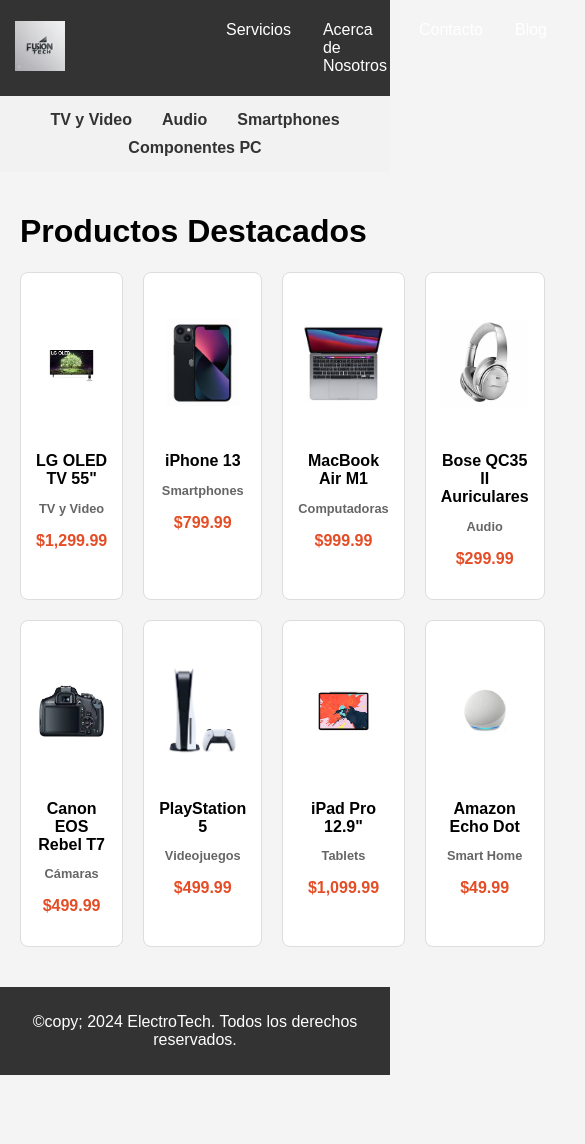
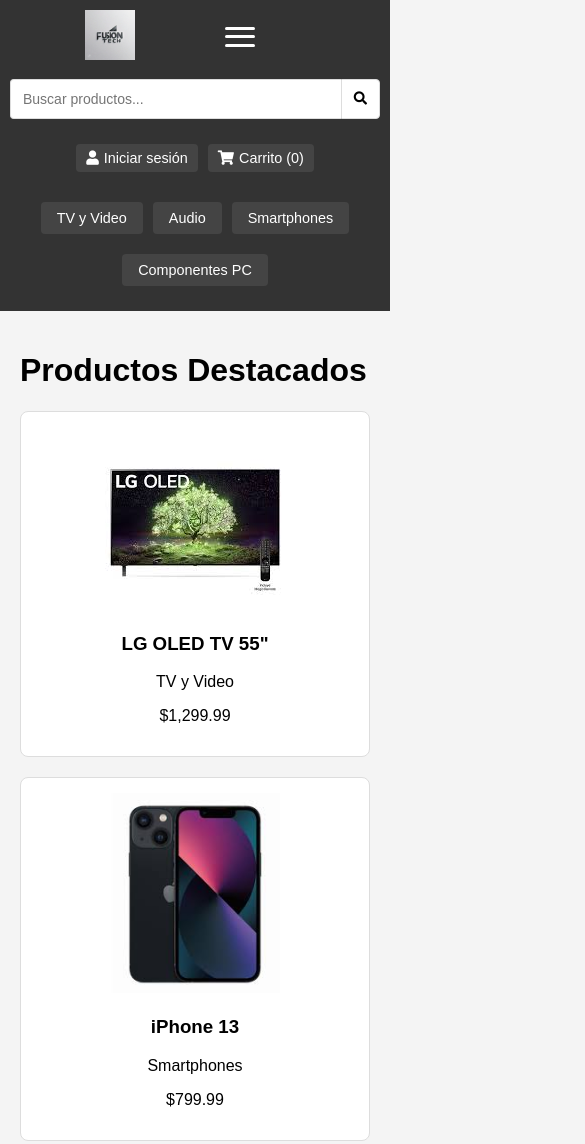
Before and after one commit to fazeaxel/Mi-pagina-web, a plain HTML site: page index.html in a window 390 px wide. Shown: the top 1144 px of the page, 585 px wide, since content can reach past the window. Before the commit the page ends 1075 px from the top, so only its background shows below. Drawn offline with Linux system fonts and the light colour scheme.

Commit message:
Add files via upload

```diff
--- a/index.html
+++ b/index.html
@@ -16,51 +16,60 @@
         header {
             background-color: #333;
             color: white;
-            padding: 10px 15px;
+            padding: 10px;
+        }
+
+        .header-top {
             display: flex;
             align-items: center;
-            justify-content: space-between; /* Espacio entre logo y el resto */
+            gap: 15px;
+            margin-bottom: 15px;
         }
 
         .logo {
             flex: 0 0 auto;
-            width: 200px;
+            max-width: 200px;
+            min-width: 150px;
         }
 
         .logo img {
             height: 50px;
+            max-width: 100%;
         }
 
         .main-nav {
             display: flex;
-            gap: 10px; /* Espacio entre botones */
+            gap: 10px;
+            margin-right: 15px;
         }
 
         .main-nav a {
             color: white;
             text-decoration: none;
-            padding: 10px;
-            border: 1px solid transparent;
+            padding: 8px 12px;
             border-radius: 4px;
+            transition: background-color 0.3s;
         }
 
         .main-nav a:hover {
-            border: 1px solid white;
+            background-color: #444;
+        }
+
+        .search-section {
+            display: flex;
+            align-items: center;
+            flex: 1;
+            gap: 15px;
         }
 
         .search-container {
-            display: flex;
-            align-items: center;
-            flex-grow: 1; /* Permite que la barra de búsqueda crezca */
-            justify-content: flex-start; /* Alinear a la izquierda */
-            margin: 0 50px; /* Espacio a los lados */
+            flex: 1;
         }
 
         .search-bar {
             display: flex;
             align-items: stretch;
             width: 100%;
-            max-width: 600px; /* Aumentar la longitud de la barra de búsqueda */
             height: 40px;
         }
 
@@ -89,8 +98,8 @@
 
         .user-options {
             display: flex;
-            align-items: center; /* Alinea verticalmente */
-            gap: 15px; /* Espacio entre íconos */
+            gap: 15px;
+            white-space: nowrap;
         }
 
         .user-options a {
@@ -99,10 +108,19 @@
             display: flex;
             align-items: center;
             gap: 5px;
+            padding: 8px 12px;
+            border-radius: 4px;
+            background-color: #444;
+            transition: background-color 0.3s;
+        }
+
+        .user-options a:hover {
+            background-color: #555;
         }
 
         .category-nav {
-            background-color: #f2f2f2;
+            display: flex;
+            justify-content: center;
             padding: 10px 0;
         }
 
@@ -111,20 +129,129 @@
             padding: 0;
             margin: 0;
             display: flex;
+            flex-wrap: wrap;
             justify-content: center;
+            gap: 10px;
+        }
+
+        .category-nav a {
+            display: inline-block;
+            padding: 8px 16px;
+            background-color: #444;
+            color: white;
+            text-decoration: none;
+            border-radius: 4px;
+            transition: background-color 0.3s;
+            font-size: 0.9em;
+        }
+
+        .category-nav a:hover {
+            background-color: #555;
+        }
+
+        .menu-toggle {
+            display: none;
+            flex-direction: column;
+            justify-content: space-around;
+            width: 30px;
+            height: 25px;
+            background: transparent;
+            border: none;
+            cursor: pointer;
+            padding: 0;
+        }
+
+        .menu-toggle span {
+            width: 100%;
+            height: 3px;
+            background-color: white;
+            border-radius: 10px;
+        }
+
+        /* Media Queries */
+        @media (max-width: 1024px) {
+            .header-top {
                 flex-wrap: wrap;
             }
 
-        .category-nav li {
-            margin: 5px 15px;
+            .main-nav {
+                order: 2;
+                width: 100%;
+                justify-content: center;
+                margin: 10px 0;
+            }
+
+            .search-section {
+                order: 3;
+            }
+        }
+
+        @media (max-width: 768px) {
+            .menu-toggle {
+                display: flex;
+                order: 1;
+            }
+
+            .main-nav {
+                display: none;
+                width: 100%;
+            }
+
+            .main-nav.active {
+                display: flex;
+                flex-direction: column;
+            }
+
+            .search-section {
+                flex-wrap: wrap;
+            }
+
+            .user-options {
+                width: 100%;
+                justify-content: center;
+                margin-top: 10px;
+            }
+
+            .category-nav ul {
+                flex-wrap: wrap;
+                padding: 0 10px;
             }
 
             .category-nav a {
-            text-decoration: none;
-            color: #333;
-            font-weight: bold;
+                width: calc(50% - 20px);
+                text-align: center;
+                box-sizing: border-box;
+            }
         }
 
+        @media (max-width: 480px) {
+            .logo {
+                width: 100%;
+                text-align: center;
+            }
+
+            .main-nav a {
+                width: 100%;
+                text-align: center;
+            }
+
+            .user-options {
+                flex-direction: row;
+                gap: 10px;
+            }
+
+            .user-options a {
+                padding: 6px 10px;
+                font-size: 0.9em;
+            }
+
+            .category-nav a {
+                width: 100%;
+                margin: 5px 0;
+            }
+        }
+
+        /* Resto de los estilos permanecen igual */
         main {
             padding: 20px;
             max-width: 1200px;
@@ -133,7 +260,7 @@
 
         .products-grid {
             display: grid;
-            grid-template-columns: repeat(4, 1fr);
+            grid-template-columns: repeat(auto-fill, minmax(250px, 1fr));
             gap: 20px;
         }
 
@@ -153,46 +280,31 @@
 
         .product-card img {
             max-width: 100%;
-            height: 150px;
+            height: auto;
+            max-height: 200px;
             object-fit: contain;
-        }
-
-        .product-card h3 {
-            margin: 10px 0;
-            font-size: 1em;
-        }
-
-        .product-card p {
-            color: #e44d26;
-            font-weight: bold;
-        }
-
-        .product-card .category {
-            font-size: 0.8em;
-            color: #666;
-        }
-
-        footer {
-            background-color: #333;
-            color: white;
-            text-align: center;
-            padding: 10px 0;
-            margin-top: 20px;
         }
     </style>
 </head>
 
 <body>
     <header>
+        <div class="header-top">
+            <button class="menu-toggle" onclick="toggleMenu()">
+                <span></span>
+                <span></span>
+                <span></span>
+            </button>
             <div class="logo">
                 <img src="images/logo.jpeg" alt="ElectroTech Logo">
             </div>
-        <div class="main-nav">
+            <nav class="main-nav">
                 <a href="services.html">Servicios</a>
                 <a href="about.html">Acerca de Nosotros</a>
                 <a href="contact.html">Contacto</a>
                 <a href="blog.html">Blog</a>
-        </div>
+            </nav>
+            <div class="search-section">
                 <div class="search-container">
                     <div class="search-bar">
                         <input type="text" placeholder="Buscar productos...">
@@ -203,8 +315,8 @@
                     <a href="login.html"><i class="fas fa-user"></i> Iniciar sesión</a>
                     <a href="#"><i class="fas fa-shopping-cart"></i> Carrito (0)</a>
                 </div>
-    </header>
-
+            </div>
+        </div>
         <nav class="category-nav">
             <ul>
                 <li><a href="tv-video.html">TV y Video</a></li>
@@ -213,6 +325,7 @@
                 <li><a href="componentes.html">Componentes PC</a></li>
             </ul>
         </nav>
+    </header>
 
     <main>
         <h1>Productos Destacados</h1>
@@ -269,7 +382,14 @@
     </main>
 
     <footer>
-        <p>©copy; 2024 ElectroTech. Todos los derechos reservados.</p>
+        <p>&copy; 2024 ElectroTech. Todos los derechos reservados.</p>
     </footer>
+
+    <script>
+        function toggleMenu() {
+            const nav = document.querySelector('.main-nav');
+            nav.classList.toggle('active');
+        }
+    </script>
 </body>
 </html>
```
Also changed, not shown: smartphone.html (+13 -32 lines). Lines whose indentation alone changed are shown as unchanged.
